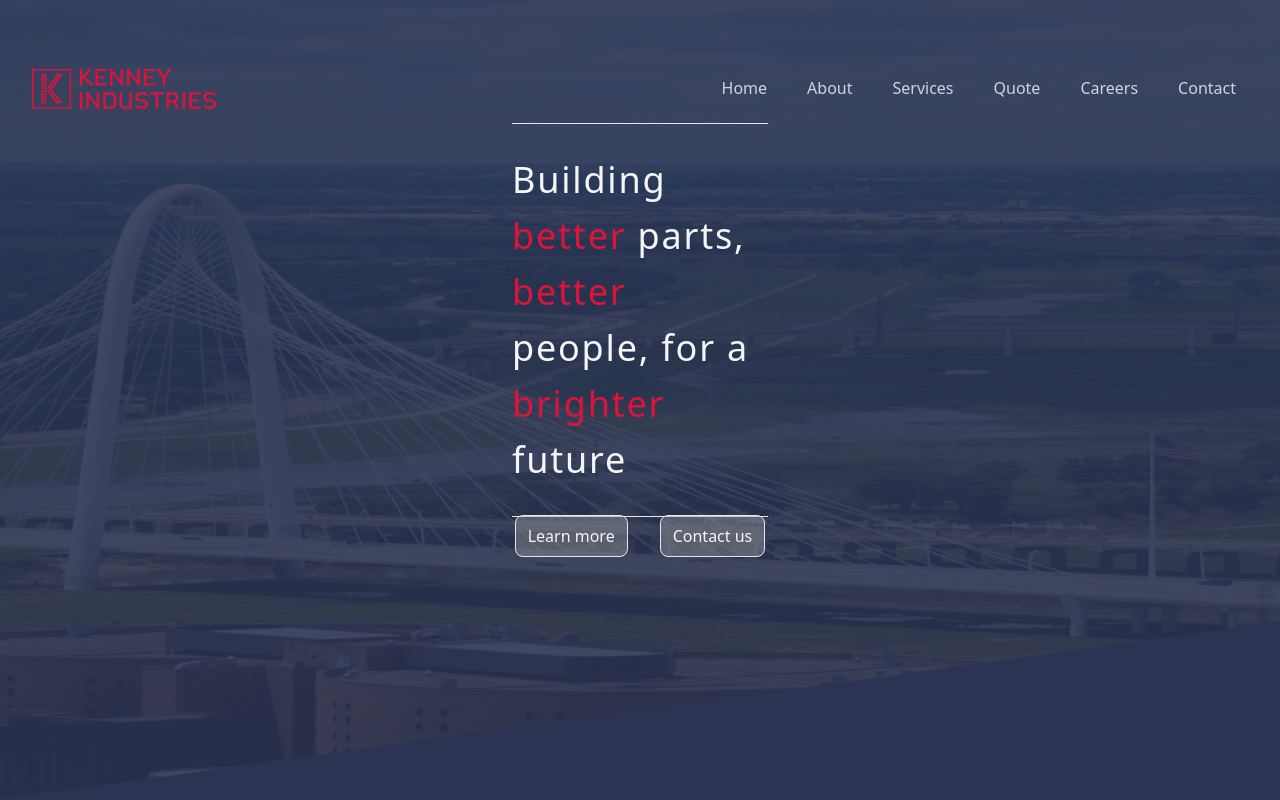
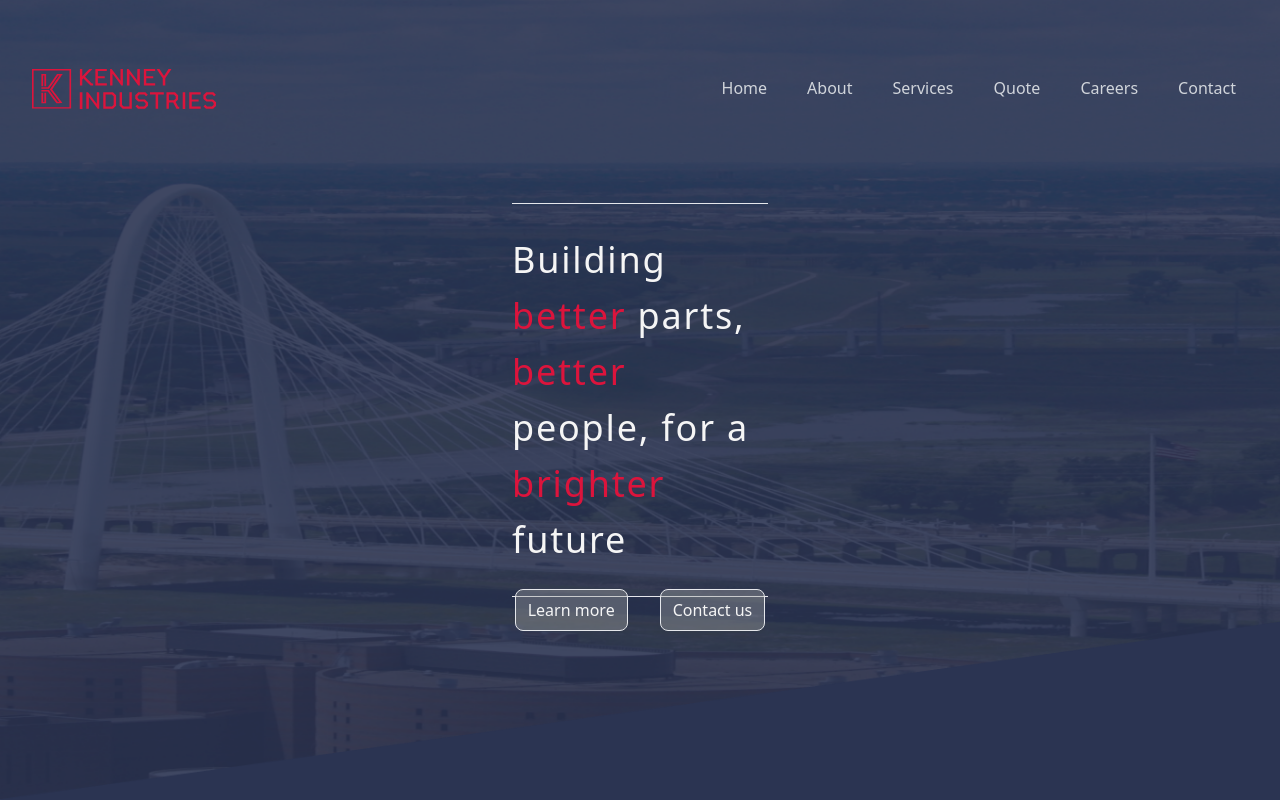
Before and after one commit to k-kenney/kenney-ind, a React (Vite) app: page / in a window 1280 px wide. Built offline with nearby package versions, Linux system fonts and the light colour scheme; a web font is replaced by a local one.

Commit message:
recentered header

```diff
--- a/src/pages/Home/components/Header.jsx
+++ b/src/pages/Home/components/Header.jsx
@@ -5,7 +5,7 @@ import Navbar from "../../../components/Navbar";
 const Header = () => {
   return (
     <div className="h-screen">
-      <div className="relative w-full h-5/6 md:h-full object-cover object-left top-0 left-0 z-0">
+      <div className="relative w-full h-full object-cover object-left top-0 left-0 z-0">
         <img
           src={heroImage}
           alt="Hero Image"
@@ -15,13 +15,13 @@ const Header = () => {
       <div className="absolute m-auto top-0 bottom-0 right-0 left-0 z-10">
         <Navbar />
       </div>
-      <div className="absolute h-52 m-auto top-0 bottom-40 right-0 left-0 z-10 container flex items-center justify-center mx-auto">
+      <div className="absolute h-52 m-auto top-0 bottom-0 right-0 left-0 z-10 container flex items-center justify-center mx-auto">
         <h1 className="text-4xl w-64 tracking-wider text-white leading-12 border-y py-7">
           Building <span className="text-red">better</span> parts, <span className="text-red">better</span> people, for a
           <span className="text-red"> brighter</span> future
         </h1>
       </div>
-      <div className="h-14 absolute m-auto top-40 bottom-0 right-0 left-0 z-10 container flex items-center justify-center mx-auto pt-28 gap-8">
+      <div className="h-14 absolute m-auto top-96 bottom-0 right-0 left-0 z-10 container flex items-center justify-center mx-auto pt-9 gap-8">
         <Link to="/about">
           <button className="homepage-btn">Learn more</button>
         </Link>
```
